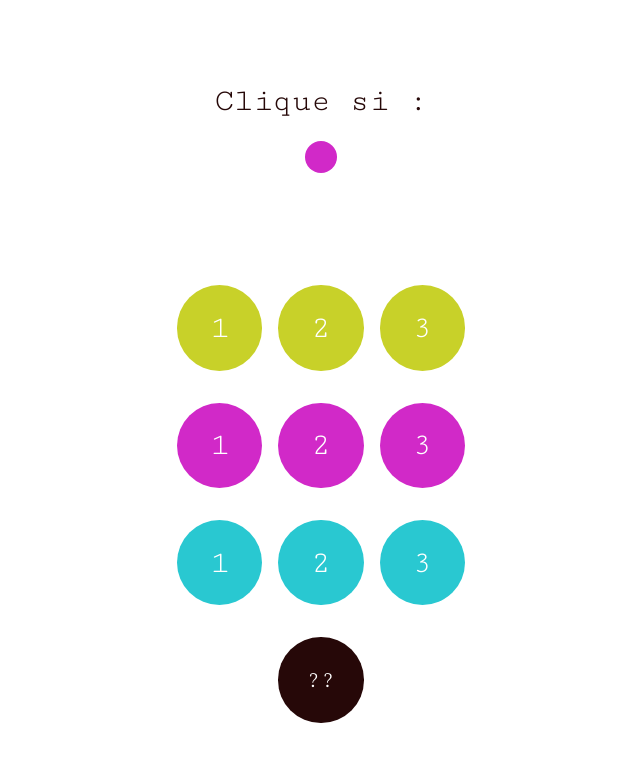
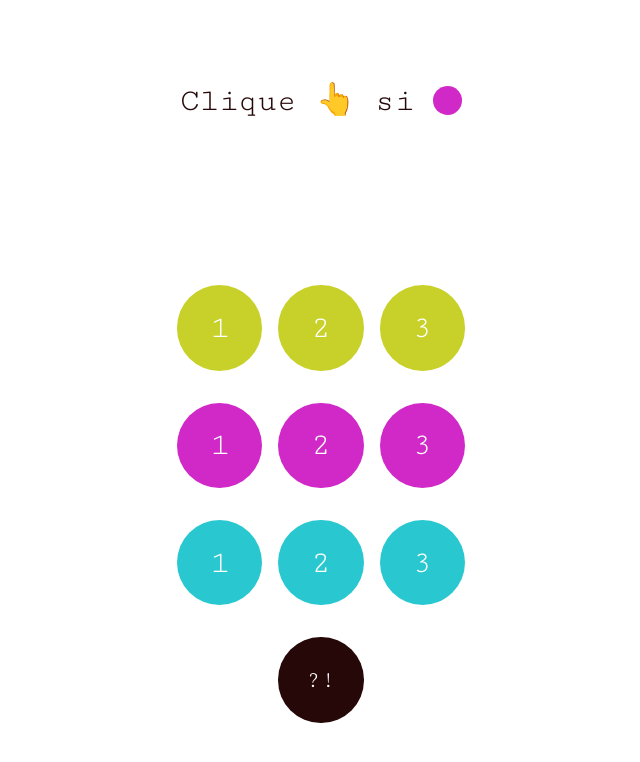
Before and after one commit to codecollectif/boolean-game, a React (Vite) app: page / in a window 1280 px wide. Shown: the top 762 px of the page, without its empty margins (319-959 px from the left). Built offline with nearby package versions, Linux system fonts and the light colour scheme.

Commit message:
improved design

```diff
--- a/src/App.css
+++ b/src/App.css
@@ -45,13 +45,6 @@
 .challenge {
   min-height: 11rem;
   margin-bottom: 2rem;
-  display: flex;
-  flex-direction: row;
-  gap: 1rem;
-  justify-content: center;
-  align-items: center;
-  align-content: start;
-  flex-wrap: wrap;
   font-size: 2rem;
   color: hsl(0 67% 9%);
 }
--- a/src/App.tsx
+++ b/src/App.tsx
@@ -75,42 +75,31 @@ function App() {
   return (
     <>
       <p className="challenge">
-        <span style={{ width: "100%" }}>Clique si :</span>
-        {challenge.globalNot && (
-          <>
-            <span>pas</span>(
-          </>
-        )}
-        {challenge.colorNot && (
-          <>
-            <span>pas</span>(
-          </>
-        )}
+        Clique 👆 si {challenge.globalNot && <>pas&nbsp;( </>}
+        {challenge.colorNot && <>pas&nbsp;( </>}
         {challenge.color && (
-          <span
+          <code
             style={{
               display: "inline-block",
               width: 0,
-              height: "2rem",
+              height: "1.8rem",
               overflow: "hidden",
-              paddingLeft: "2rem",
+              paddingLeft: "1.8rem",
               backgroundColor: challenge.color,
               borderRadius: "50%",
+              position: "relative",
+              top: "0.3rem",
             }}
           >
             {challenge.color}
-          </span>
+          </code>
         )}
-        {challenge.colorNot && ")"}
-        {challenge.operand && <span>{challenge.operand}</span>}
-        {challenge.numberNot && (
-          <>
-            <span>pas</span>(
-          </>
-        )}
-        {challenge.number && <span>{challenge.number}</span>}
-        {challenge.numberNot && ")"}
-        {challenge.globalNot && " )"}
+        {challenge.colorNot && <>&nbsp;)</>}
+        {challenge.operand && <> {challenge.operand} </>}
+        {challenge.numberNot && <>pas&nbsp;( </>}
+        {challenge.number && challenge.number}
+        {challenge.numberNot && <>&nbsp;)</>}
+        {challenge.globalNot && <>&nbsp;)</>}
       </p>
       <div
         ref={animationParent}
@@ -176,7 +165,7 @@ function App() {
               setIsFinished(false);
             }}
           >
-            👍
+            👆
           </button>
         ) : (
           <button
@@ -196,7 +185,7 @@ function App() {
               }
             }}
           >
-            ??
+            ?!
           </button>
         )}
       </div>
```
